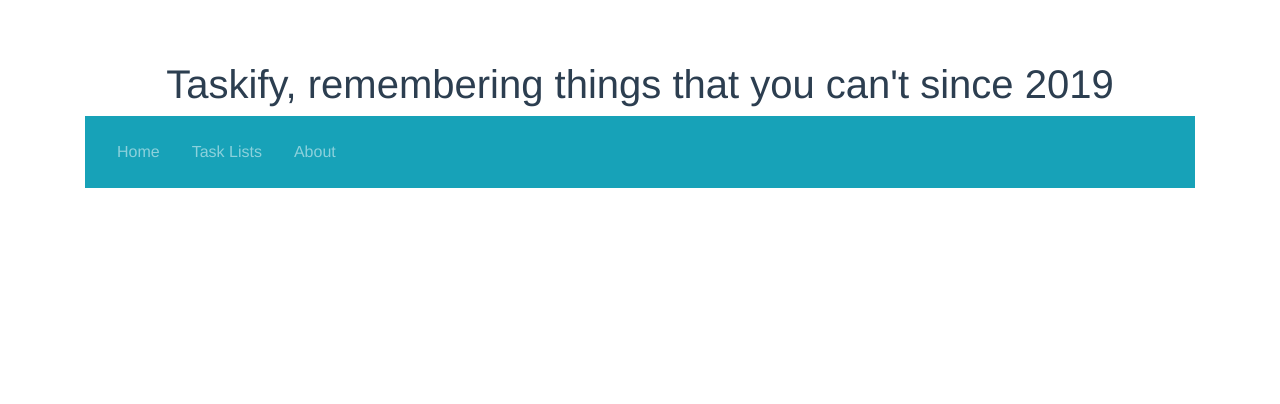
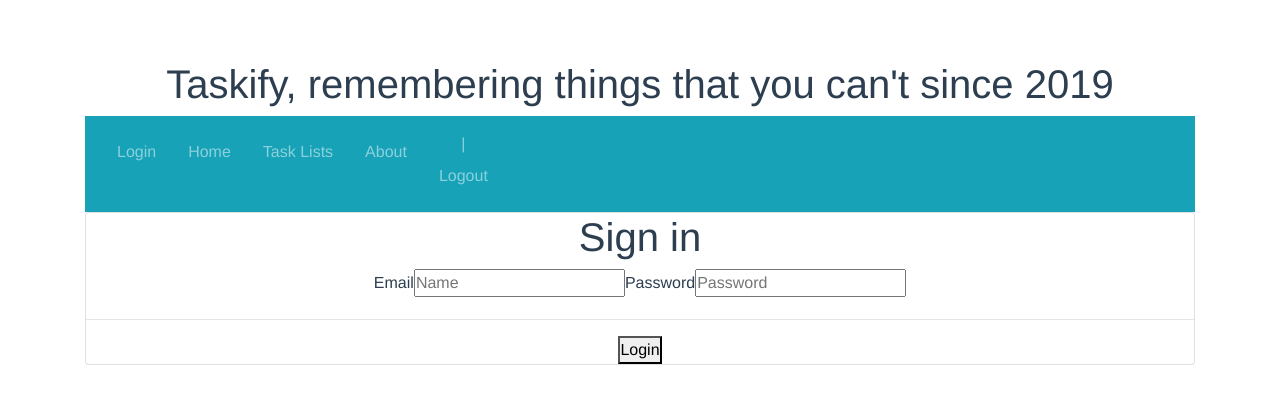
Before and after one commit to bjellesma/Taskify, a Vue app: page /#/login in a window 1280 px wide. Before the commit this address led to /#/register. Shown: the top 404 px of the page. Built offline with nearby package versions, Linux system fonts and the light colour scheme; sample sign-in values are in the browser's storage; what vue-flash-message would draw is missing.

Commit message:
add login functionality

```diff
--- a/package.json
+++ b/package.json
@@ -15,7 +15,8 @@
     "sass-loader": "^7.1.0",
     "vue": "^2.6.10",
     "vue-flash-message": "^0.7.2",
-    "vue-router": "^3.0.3"
+    "vue-router": "^3.0.3",
+    "vuex": "^3.1.1"
   },
   "devDependencies": {
     "@vue/cli-plugin-babel": "^3.8.0",
--- a/src/App.vue
+++ b/src/App.vue
@@ -11,6 +11,17 @@ export default {
   name: 'App',
   components: {
     Header
+  },
+  //if we are getting 401 errors, the user is unathenticated and we'll use the logout action on the store to remove their token
+  created: function () {
+    this.$http.interceptors.response.use(undefined, function (err) {
+      return new Promise(function (resolve, reject) {
+        if (err.status === 401 && err.config && !err.config.__isRetryRequest) {
+          this.$store.dispatch(logout)
+        }
+        throw err;
+      });
+    });
   }
 }
 </script>
--- a/src/components/Header.vue
+++ b/src/components/Header.vue
@@ -5,6 +5,9 @@
             <b-navbar-toggle target="nav-collapse"></b-navbar-toggle>
             <b-collapse id="nav-collapse" is-nav>
                 <b-navbar-nav>
+                    <b-nav-item class="nav-item">
+                        <router-link class="nav-link" to="/login">Login</router-link>
+                    </b-nav-item>
                     <b-nav-item>
                         <router-link class="nav-link" to="/">Home<span class="sr-only">(current)</span></router-link>
                     </b-nav-item>
@@ -14,6 +17,10 @@
                     <b-nav-item class="nav-item">
                         <router-link class="nav-link" to="/about">About</router-link>
                     </b-nav-item>
+
+                    <b-nav-item class="nav-item">
+                        <span v-if="isLoggedIn"> | <a class="nav-link" @click="logout">Logout</a></span>
+                    </b-nav-item>
                 </b-navbar-nav>
             </b-collapse>
         </b-navbar>
@@ -22,6 +29,17 @@
 
 <script>
 export default {
-    name: "Header"
+    name: "Header",
+    computed : {
+      isLoggedIn : function(){ return this.$store.getters.isLoggedIn}
+    },
+    methods: {
+      logout: function () {
+        this.$store.dispatch('logout')
+        .then(() => {
+          this.$router.push('/login')
+        })
+      }
+    }
 }
 </script>
--- /dev/null
+++ b/src/components/Login.vue
@@ -0,0 +1,42 @@
+<template>
+  <div class="card">
+    <form class="login" @submit.prevent="login">
+     <h1>Sign in</h1>
+     <label>Email</label>
+     <input required v-model="email" type="email" placeholder="Name"/>
+     <label>Password</label>
+     <input required v-model="password" type="password" placeholder="Password"/>
+     <hr/>
+     <button type="submit">Login</button>
+   </form>
+  </div>
+</template>
+
+<script>
+export default {
+    name: 'Login',
+    data(){
+      return {
+        email : "",
+        password : ""
+      }
+    },
+    methods: {
+        //function to get login
+        login: function () {
+            let email = this.email
+            let password = this.password
+            this.$store.dispatch(
+                'login',
+                { email, password }
+            )
+            .then(() => this.$router.push('/'))
+            .catch(err => console.log(err))
+      }
+    }
+}
+</script>
+
+<style>
+
+</style>
--- /dev/null
+++ b/src/components/Register.vue
@@ -0,0 +1,57 @@
+<template>
+  <div>
+    <h4>Register</h4>
+    <form @submit.prevent="register">
+      <label for="name">Name</label>
+      <div>
+          <input id="name" type="text" v-model="name" required autofocus>
+      </div>
+
+      <label for="email" >E-Mail Address</label>
+      <div>
+          <input id="email" type="email" v-model="email" required>
+      </div>
+
+      <label for="password">Password</label>
+      <div>
+          <input id="password" type="password" v-model="password" required>
+      </div>
+
+      <label for="password-confirm">Confirm Password</label>
+      <div>
+          <input id="password-confirm" type="password" v-model="password_confirmation" required>
+      </div>
+
+      <div>
+          <button type="submit">Register</button>
+      </div>
+    </form>
+  </div>
+</template>
+
+<script>
+  export default {
+    data(){
+      return {
+        name : "",
+        email : "",
+        password : "",
+        password_confirmation : "",
+        is_admin : null
+      }
+    },
+    methods: {
+      register: function () {
+        let data = {
+          name: this.name,
+          email: this.email,
+          password: this.password,
+          is_admin: this.is_admin
+        }
+        this.$store.dispatch('register', data)
+       .then(() => this.$router.push('/'))
+       .catch(err => console.log(err))
+      }
+    }
+  }
+</script>
--- /dev/null
+++ b/src/components/Secure.vue
@@ -0,0 +1,5 @@
+<template>
+  <div>
+    <h1>This page is protected by auth</h1>
+  </div>
+</template>
--- a/src/main.js
+++ b/src/main.js
@@ -6,15 +6,26 @@ import router from './router'
 import PortalVue from 'portal-vue'
 import 'bootstrap/dist/css/bootstrap.css'
 import 'bootstrap-vue/dist/bootstrap-vue.css'
+//store is used to manage login states
+import store from './store'
+import Axios from 'axios'
 
 require('vue-flash-message/dist/vue-flash-message.min.css');
+
+Vue.prototype.$http = Axios;
 
 Vue.config.productionTip = false
 Vue.use(PortalVue)
 Vue.use(VueFlashMessage)
 Vue.use(BootstrapVue)
+//login token
+const token = localStorage.getItem('token')
+if (token) {
+  Vue.prototype.$http.defaults.headers.common['Authorization'] = token
+}
 
 new Vue({
+  store,
   router,
   render: h => h(App)
 }).$mount('#app')
--- a/src/router.js
+++ b/src/router.js
@@ -1,12 +1,18 @@
 import Vue from 'vue'
 import Router from 'vue-router'
+import store from './store.js'
 import Home from './views/Home.vue'
 import Lists from './views/Lists.vue'
 import List from './views/List.vue'
+import Login from './views/Login.vue'
+import Register from './components/Register.vue'
+import Secure from './components/Secure.vue'
 
 Vue.use(Router)
 
-export default new Router({
+
+
+let router = new Router({
   routes: [
     {
       path: '/',
@@ -24,12 +30,48 @@ export default new Router({
     {
       path: '/lists',
       name: 'lists',
-      component: Lists
+      component: Lists,
+      meta: {
+        requiresAuth: true
+      }
     },
     {
       path: '/list/:uid',
       name: 'list',
       component: List
+    },
+    {
+      path: '/login',
+      name: 'login',
+      component: Login
+    },
+    // {
+    //   path: '/register',
+    //   name: 'register',
+    //   component: Register
+    // },
+    {
+      path: '/secure',
+      name: 'secure',
+      component: Secure,
+      meta: {
+        requiresAuth: true
+      }
     }
   ]
 })
+
+//if the router has meta data require auth
+router.beforeEach((to, from, next) => {
+  if(to.matched.some(record => record.meta.requiresAuth)) {
+    if (store.getters.isLoggedIn) {
+      next()
+      return
+    }
+    next('/login')
+  } else {
+    next()
+  }
+})
+
+export default router
--- /dev/null
+++ b/src/store.js
@@ -0,0 +1,82 @@
+import Vue from 'vue'
+import Vuex from 'vuex'
+import axios from 'axios'
+
+Vue.use(Vuex)
+
+export default new Vuex.Store({
+  state: {
+    status: '',
+    token: localStorage.getItem('token') || '',
+    user : {}
+  },
+  mutations: {
+    auth_request(state){
+        state.status = 'loading'
+      },
+      auth_success(state, token, user){
+        state.status = 'success'
+        state.token = token
+        state.user = user
+      },
+      auth_error(state){
+        state.status = 'error'
+      },
+      logout(state){
+        state.status = ''
+        state.token = ''
+      },
+  },
+  actions: {
+    login({commit}, user){
+        return new Promise((resolve, reject) => {
+          commit('auth_request')
+          axios({url: 'http://localhost:3001/login', data: user, method: 'POST' })
+          .then(resp => {
+            const token = resp.data.token
+            const user = resp.data.user
+            localStorage.setItem('token', token)
+            axios.defaults.headers.common['Authorization'] = token
+            commit('auth_success', token, user)
+            resolve(resp)
+          })
+          .catch(err => {
+            commit('auth_error')
+            localStorage.removeItem('token')
+            reject(err)
+          })
+        })
+    },
+    register({commit}, user){
+        return new Promise((resolve, reject) => {
+          commit('auth_request')
+          axios({url: 'http://localhost:3001/register', data: user, method: 'POST' })
+          .then(resp => {
+            const token = resp.data.token
+            const user = resp.data.user
+            localStorage.setItem('token', token)
+            axios.defaults.headers.common['Authorization'] = token
+            commit('auth_success', token, user)
+            resolve(resp)
+          })
+          .catch(err => {
+            commit('auth_error', err)
+            localStorage.removeItem('token')
+            reject(err)
+          })
+        })
+      },
+      logout({commit}){
+        return new Promise((resolve, reject) => {
+          commit('logout')
+          localStorage.removeItem('token')
+          delete axios.defaults.headers.common['Authorization']
+          resolve()
+        })
+      }
+  },
+  getters : {
+    isLoggedIn: state => !!state.token,
+    authStatus: state => state.status,
+  }
+})
--- /dev/null
+++ b/src/views/Login.vue
@@ -0,0 +1,14 @@
+<template>
+  <Login />
+</template>
+
+<script>
+// @ is an alias to /src
+import Login from '@/components/Login'
+export default {
+  name: 'Login.Component',
+  components: {
+      Login
+  }
+}
+</script>
```
Also changed, not shown: 1 other file (tests, documents, lock files or other folders).
